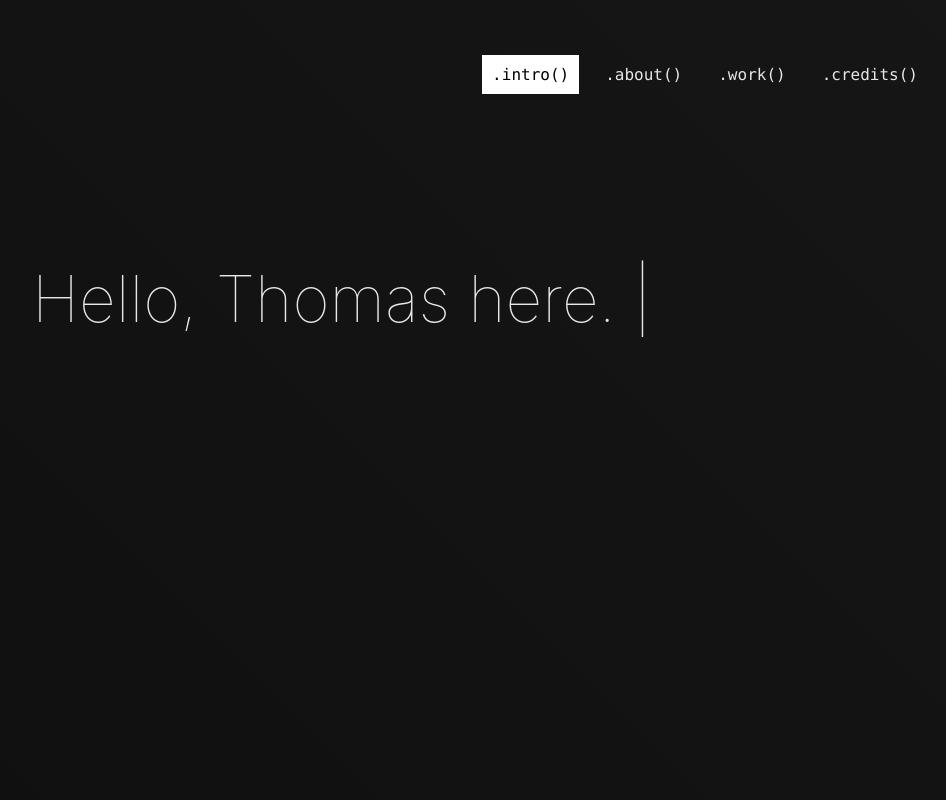
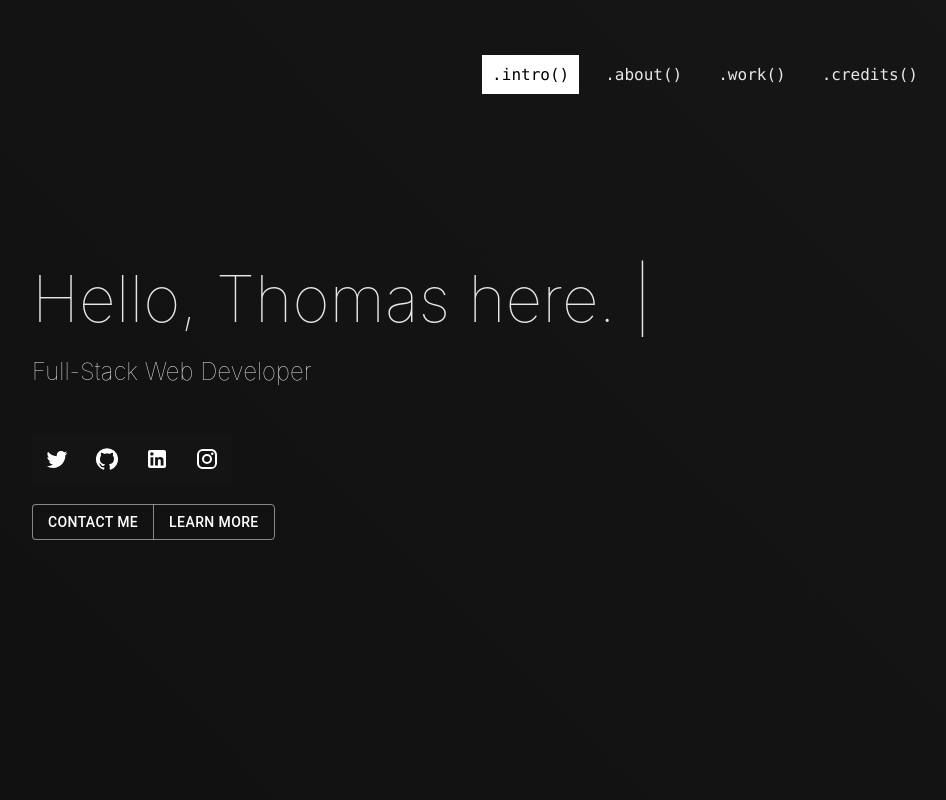
Before and after one commit to barksploit/portfolio-react, a React (Create React App) app: page / in a window 1280 px wide. Shown: the top 800 px of the page, without its empty margins (208-1154 px from the left). Built offline with nearby package versions, Linux system fonts and the light colour scheme; no server answers.

Commit message:
Revert fade in section animation behaviour to be a CSS transition instead of @keyframes due to erratic fade in behaviour of intro component using the latter

```diff
--- a/src/App.scss
+++ b/src/App.scss
@@ -41,22 +41,13 @@ h1 {
     opacity: 0.1;
 }
 
+.fade-in-section {
+    transition: opacity 1s ease-out, transform 1s ease-out;
+    opacity: 0;
+    transform: translateY(10vh);
+}
 
 .is-visible {
-    animation-name: moveup;
-    animation-duration: 1s;
-    animation-fill-mode: forwards;
-    animation-timing-function: ease-out;
-    animation-iteration-count: 1;
+    opacity: 1;
+    transform: translateY(0);
 }
-
-@keyframes moveup {
-    from {
-        transform: translateY(10vh);
-        opacity: 0;
-    }
-    to {
-        transform: translateY(0);
-        opacity: 1;
-    }
-}
```
